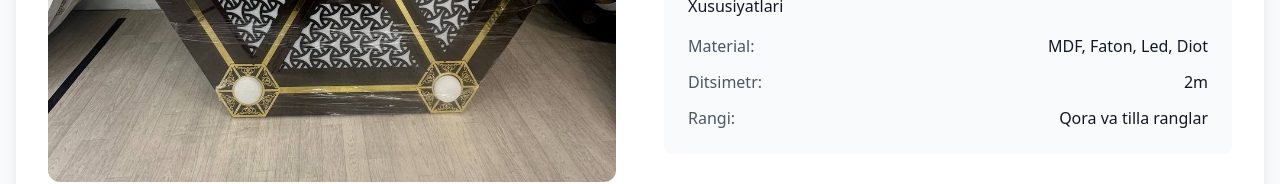
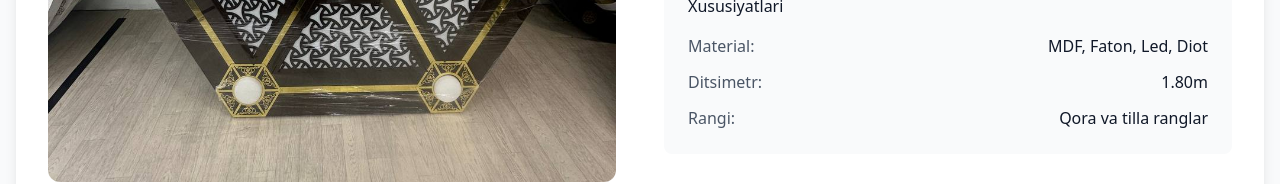
Before and after one commit to mahmudovb10/Orman, a React (Vite) app: page /product/1 in a window 1280 px wide. Shown: the part 570-754 px from the top of the page. Built offline with nearby package versions, Linux system fonts and the light colour scheme; no server answers.

Commit message:
Update products.ts

```diff
--- a/src/app/data/products.ts
+++ b/src/app/data/products.ts
@@ -15,7 +15,7 @@ export const products: Product[] = [
       "Qo'l mehnati",
     ],
     material: "MDF, Faton, Led, Diot",
-    dimensions: "2m",
+    dimensions: "1.80m",
     color: "Qora va tilla ranglar",
   },
   {
```
